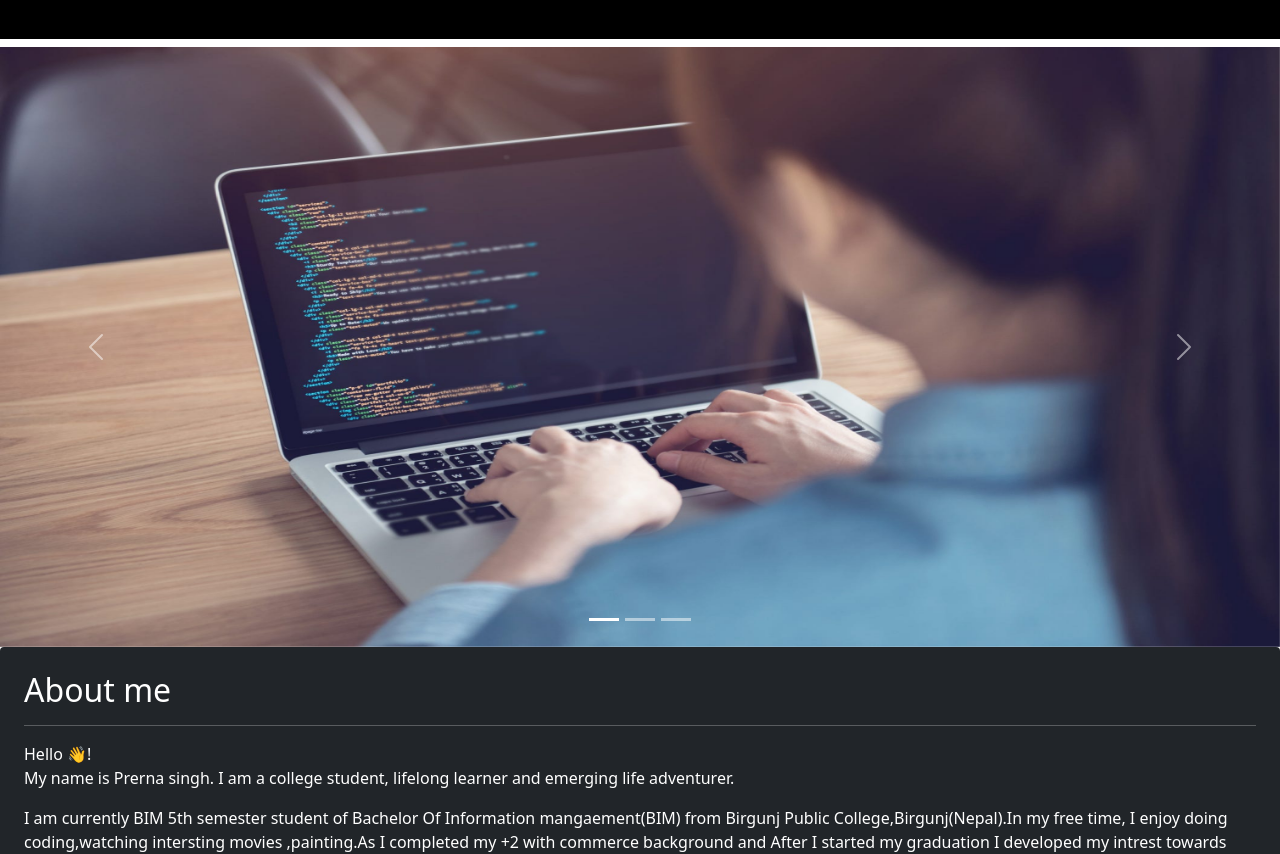
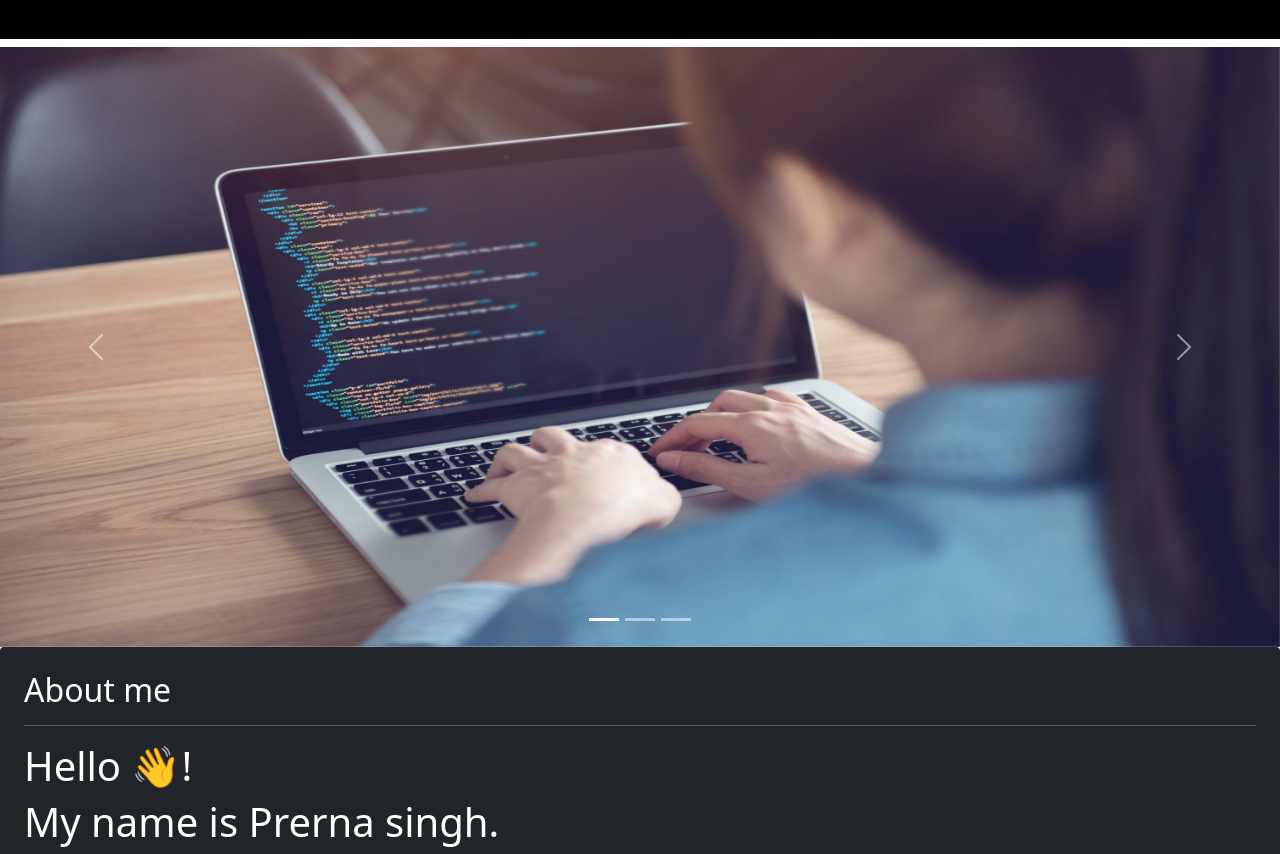
Before and after one commit to Prerna-kumari-singh/myproto, a plain HTML site: page index.html in a window 1280 px wide. Shown: the part 106-960 px from the top of the page. Drawn offline with nearby package versions, Linux system fonts and the light colour scheme.

Commit message:
Updated index.html

```diff
--- a/index.html
+++ b/index.html
@@ -203,7 +203,7 @@
 
         <h2>About me</h2>
         <hr >
-        <p>Hello &#x1F44B;!<br>My name is Prerna singh. I am a college student, lifelong learner and emerging life adventurer.</p>
+        <p><h1>Hello &#x1F44B;!<br></h1><h1>My name is Prerna singh. </h1><br>I am a college student, lifelong learner and emerging life adventurer.</p>
           <p>I am currently BIM 5th semester student of Bachelor Of Information mangaement(BIM) from Birgunj Public College,Birgunj(Nepal).In my free time, I enjoy doing coding,watching intersting movies ,painting.As I completed my +2 with commerce background and After I started my graduation I developed my intrest towards web development,so I decided to follow my interest and I started from scratch learning basic things about web development and still I am in the process to learn explore as much as I can.<p></p>
         </p>
         <hr>
```
